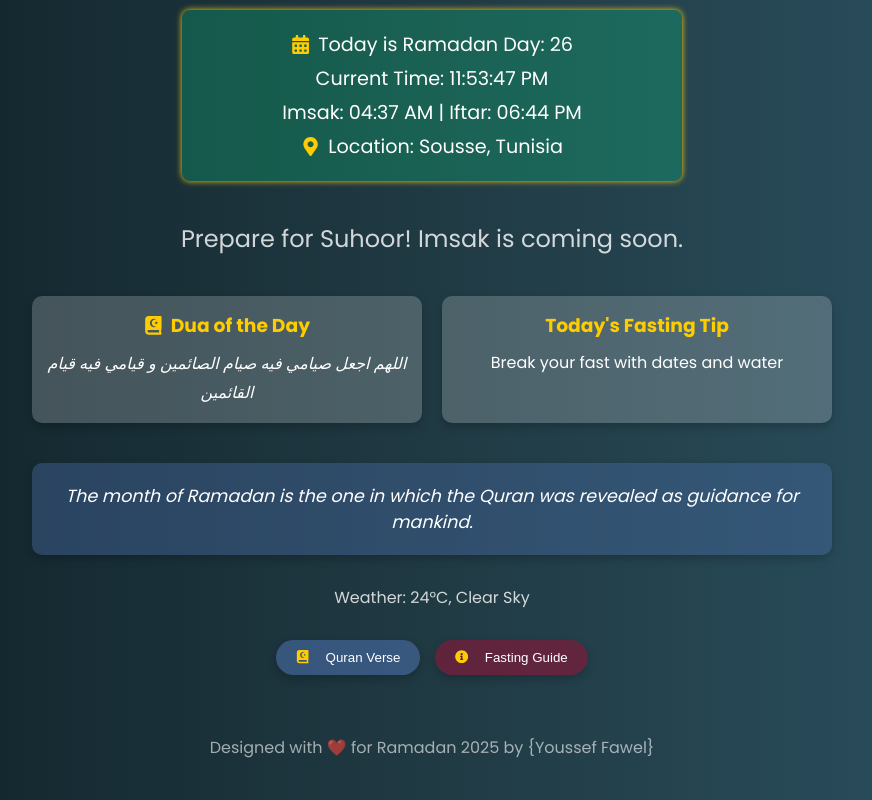
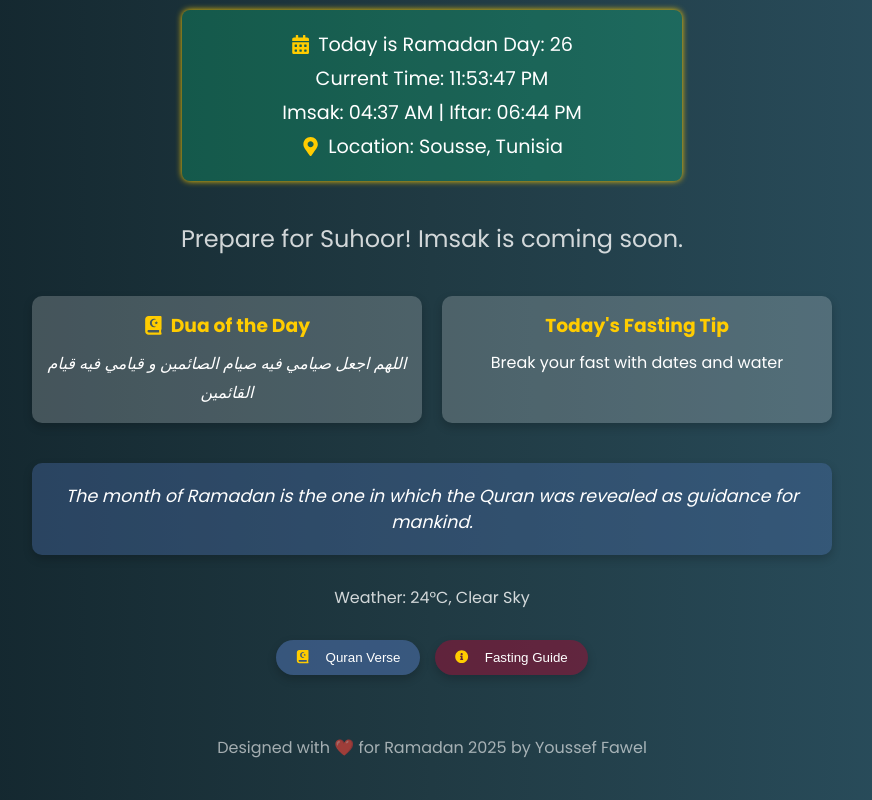
Before and after one commit to Youssef-Fawel/Ramadan-Countdown-App, a React (Create React App) app: page / in a window 1280 px wide. Shown: the part 330-1130 px from the top of the page, without its empty margins (208-1080 px from the left). Built offline with nearby package versions, Linux system fonts and the light colour scheme.

Commit message:
Update App.js

```diff
--- a/src/App.js
+++ b/src/App.js
@@ -24,7 +24,7 @@ const translations = {
     iftarMessage: "Enjoy your meal and prayers.",
     imsakCountdown: "Prepare for Suhoor! Imsak",
     iftarCountdown: "Stay strong! Iftar",
-    footer: "Designed with ❤️ for Ramadan 2025 by {Youssef Fawel}",
+    footer: "Designed with ❤️ for Ramadan 2025 by Youssef Fawel",
     notStarted: "Ramadan hasn't started yet this year.",
     dailyDua: "Dua of the Day",
     location: "Location: Sousse, Tunisia",
@@ -66,7 +66,7 @@ const translations = {
     iftarMessage: "استمتع بوجبتك وصلاتك.",
     imsakCountdown: "استعد للسحور! الإمساك",
     iftarCountdown: "كن قوياً! الإفطار",
-    footer: `صُمم بكل ❤️ لرمضان 2025 من تصميم ${"يوسف فوال"}`,
+    footer: "صُمم بكل ❤️ لرمضان 2025 من تصميم يوسف فوال",
     notStarted: "لم يبدأ رمضان بعد هذا العام.",
     dailyDua: "دعاء اليوم",
     location: "الموقع: سوسة، تونس",
```
